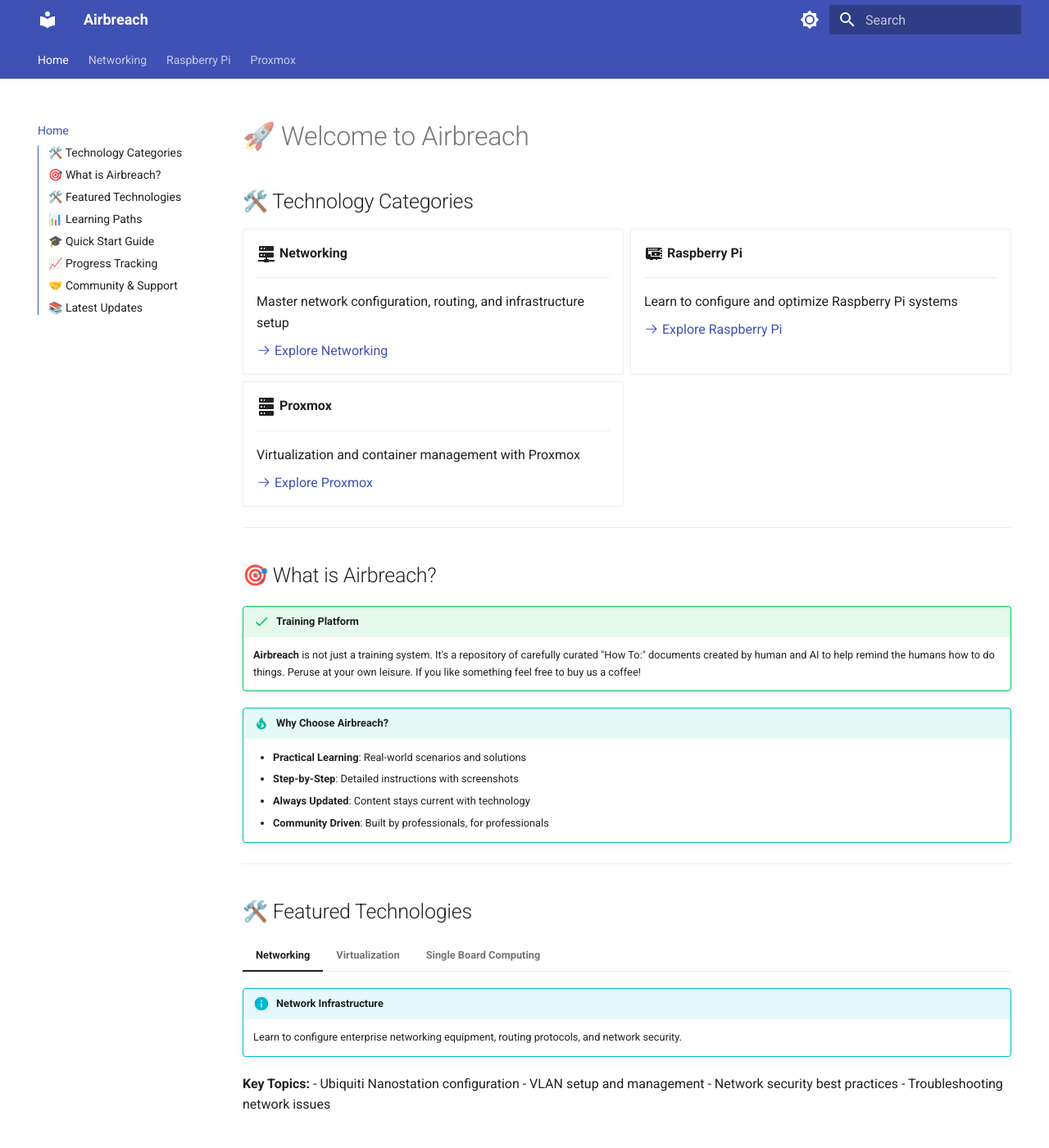
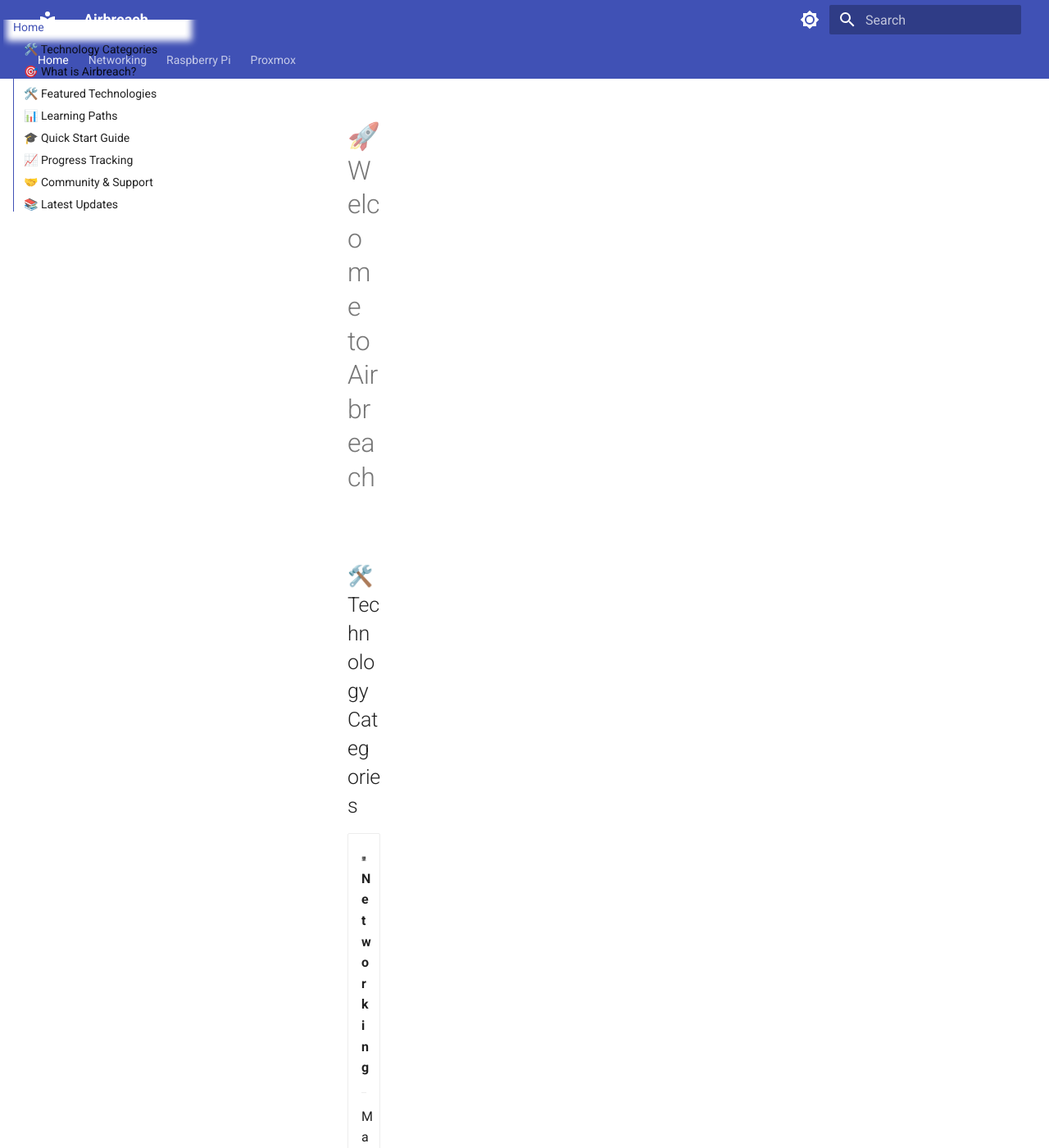
Before and after one commit to DirtyOptics/airbreach, an MkDocs documentation site: the page built from docs/index.md, in a window 1280 px wide and 1400 px high. Shown: the whole window at 82% size. Built offline with MkDocs 1.6.1 and Material for MkDocs 9.7.7, drawn with Linux system fonts in a browser that asks for light colours.

Commit message:
vault backup: 2025-10-17 14:36:15

```diff
--- a/docs/stylesheets/extra.css
+++ b/docs/stylesheets/extra.css
@@ -1,25 +1,30 @@
-/* Custom navigation layout */
-.md-sidebar--primary {
-    order: 1;
+/* Force TOC to appear on the right side */
+.md-sidebar--secondary {
+    position: fixed !important;
+    right: 0 !important;
+    top: 0 !important;
+    width: 20rem !important;
+    height: 100vh !important;
+    z-index: 10 !important;
 }
 
+/* Adjust main content to account for right sidebar */
 .md-content {
-    order: 2;
+    margin-right: 20rem !important;
 }
 
-.md-sidebar--secondary {
-    order: 3;
+/* Ensure left sidebar stays on the left */
+.md-sidebar--primary {
+    position: fixed !important;
+    left: 0 !important;
+    top: 0 !important;
+    width: 20rem !important;
+    height: 100vh !important;
+    z-index: 10 !important;
 }
 
-/* Ensure proper spacing */
+/* Adjust main content to account for both sidebars */
 .md-main__inner {
-    display: flex;
-    flex-direction: row;
+    margin-left: 20rem !important;
+    margin-right: 20rem !important;
 }
-
-/* Make sure TOC appears on the right */
-.md-sidebar--secondary {
-    position: sticky;
-    top: 0;
-    height: fit-content;
-}
```
Also changed, not shown: 1 other file.
